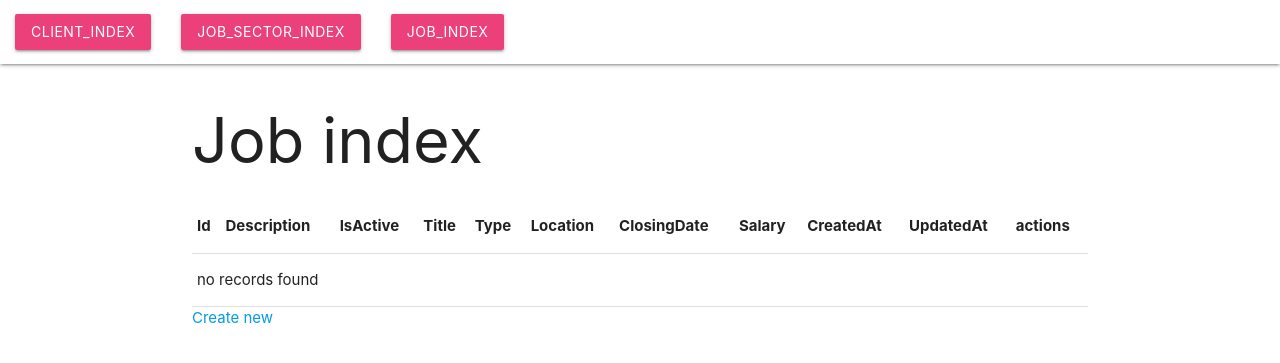
After one commit to pozorfluo/luxury-services, a Symfony app: template templates/job/index.html.twig in a window 1280 px wide. The commit adds this page. Shown: the top 363 px of the page. Run offline with Twig, Linux system fonts and the light colour scheme; the template is opened without the code that fills it, so the values that code supplies are empty; some libraries are stand-ins or nearby versions.

Commit message:
Add Job CRUD

```diff
--- a/src/Controller/JobSectorController.php
+++ b/src/Controller/JobSectorController.php
@@ -11,7 +11,7 @@ use Symfony\Component\HttpFoundation\Response;
 use Symfony\Component\Routing\Annotation\Route;
 
 /**
- * @Route("/job/sector")
+ * @Route("/jobsector")
  */
 class JobSectorController extends AbstractController
 {
--- a/src/Entity/Client.php
+++ b/src/Entity/Client.php
@@ -217,4 +217,8 @@ class Client
 
         return $this;
     }
+    public function __toString()
+    {
+        return $this->getCompanyName();
+    }
 }
--- a/templates/base.html.twig
+++ b/templates/base.html.twig
@@ -47,6 +47,13 @@
                 >job_sector_index</a
               >
             </li>
+            <li>
+              <a
+                href="{{ path('job_index') }}"
+                class="waves-effect waves-light btn pink lighten-1"
+                >job_index</a
+              >
+            </li>
           </ul>
         </div>
       </nav>
--- /dev/null
+++ b/templates/job/_delete_form.html.twig
@@ -0,0 +1,5 @@
+<form method="post" action="{{ path('job_delete', {'id': job.id}) }}" onsubmit="return confirm('Are you sure you want to delete this item?');">
+    <input type="hidden" name="_method" value="DELETE">
+    <input type="hidden" name="_token" value="{{ csrf_token('delete' ~ job.id) }}">
+    <button class="btn">Delete</button>
+</form>
--- /dev/null
+++ b/templates/job/_form.html.twig
@@ -0,0 +1,4 @@
+{{ form_start(form) }}
+    {{ form_widget(form) }}
+    <button class="btn">{{ button_label|default('Save') }}</button>
+{{ form_end(form) }}
--- /dev/null
+++ b/templates/job/index.html.twig
@@ -0,0 +1,51 @@
+{% extends 'base.html.twig' %}
+
+{% block title %}Job index{% endblock %}
+
+{% block body %}
+    <h1>Job index</h1>
+
+    <table class="table">
+        <thead>
+            <tr>
+                <th>Id</th>
+                <th>Description</th>
+                <th>IsActive</th>
+                <th>Title</th>
+                <th>Type</th>
+                <th>Location</th>
+                <th>ClosingDate</th>
+                <th>Salary</th>
+                <th>CreatedAt</th>
+                <th>UpdatedAt</th>
+                <th>actions</th>
+            </tr>
+        </thead>
+        <tbody>
+        {% for job in jobs %}
+            <tr>
+                <td>{{ job.id }}</td>
+                <td>{{ job.description }}</td>
+                <td>{{ job.isActive ? 'Yes' : 'No' }}</td>
+                <td>{{ job.title }}</td>
+                <td>{{ job.type }}</td>
+                <td>{{ job.location }}</td>
+                <td>{{ job.closingDate ? job.closingDate|date('Y-m-d') : '' }}</td>
+                <td>{{ job.salary }}</td>
+                <td>{{ job.createdAt ? job.createdAt|date('Y-m-d H:i:s') : '' }}</td>
+                <td>{{ job.updatedAt ? job.updatedAt|date('Y-m-d H:i:s') : '' }}</td>
+                <td>
+                    <a href="{{ path('job_show', {'id': job.id}) }}">show</a>
+                    <a href="{{ path('job_edit', {'id': job.id}) }}">edit</a>
+                </td>
+            </tr>
+        {% else %}
+            <tr>
+                <td colspan="11">no records found</td>
+            </tr>
+        {% endfor %}
+        </tbody>
+    </table>
+
+    <a href="{{ path('job_new') }}">Create new</a>
+{% endblock %}
```
Also changed, not shown: src/Controller/JobController.php (added, +100 -0 lines), src/Form/JobType.php (added, +35 -0 lines), templates/job/edit.html.twig (added, +13 -0 lines), templates/job/new.html.twig (added, +11 -0 lines), templates/job/show.html.twig (added, +58 -0 lines).
